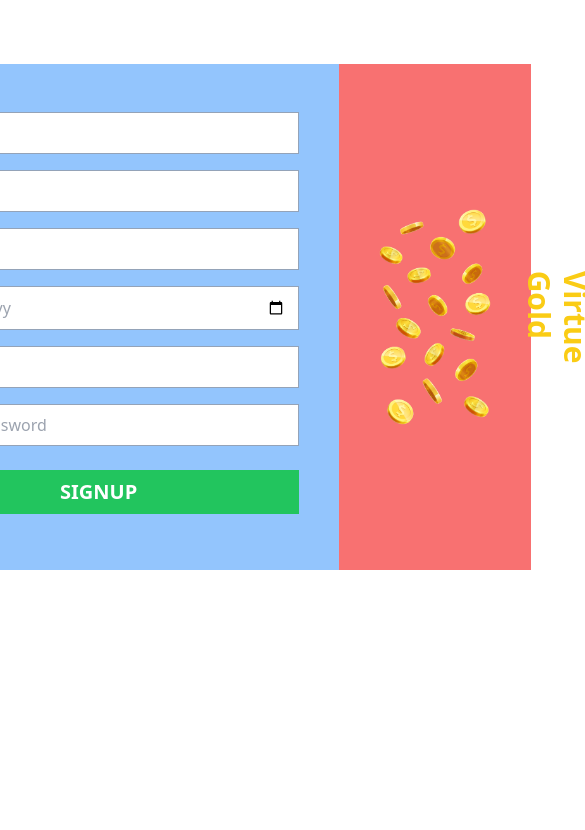
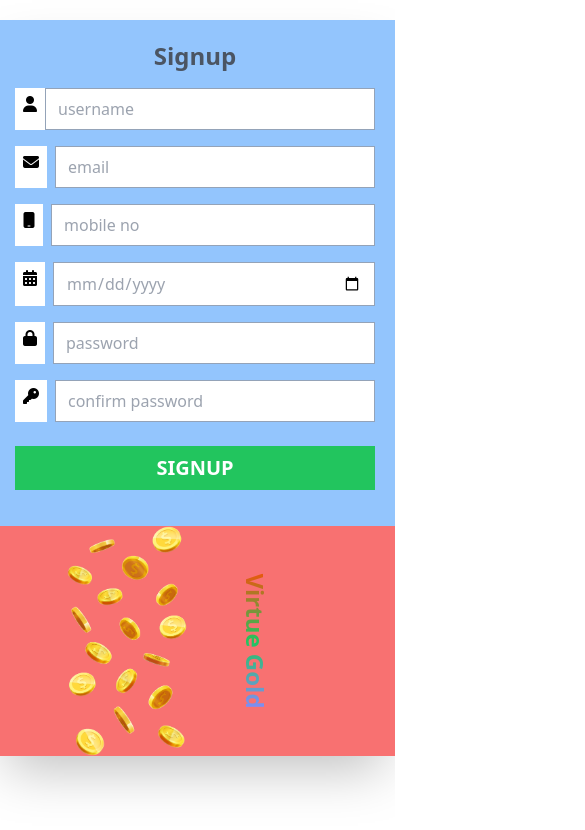
Before and after one commit to Raushan-Kumar95/virtue-gold-Givni, a React (Vite) app: page / in a window 390 px wide. Shown: the top 830 px of the page, 585 px wide, since content can reach past the window. Built offline with nearby package versions, Linux system fonts and the light colour scheme.

Commit message:
Working on login and signup page responsive

```diff
--- a/index.html
+++ b/index.html
@@ -5,6 +5,7 @@
     <link rel="icon" type="image/svg+xml" href="/vite.svg" />
     <meta name="viewport" content="width=device-width, initial-scale=1.0" />
     <title>Vite + React</title>
+    <link rel="stylesheet" href="https://cdnjs.cloudflare.com/ajax/libs/font-awesome/6.2.1/css/all.min.css" integrity="sha512-MV7K8+y+gLIBoVD59lQIYicR65iaqukzvf/nwasF0nqhPay5w/9lJmVM2hMDcnK1OnMGCdVK+iQrJ7lzPJQd1w==" crossorigin="anonymous" referrerpolicy="no-referrer" />
   </head>
   <body>
     <div id="root"></div>
--- a/src/components/Signup.jsx
+++ b/src/components/Signup.jsx
@@ -3,71 +3,40 @@ import goldImg from '../assets/images/goldImg.png'
 
 const Signup = () => {
   return (
-    // <div className='md:mx-16 mx-4 md:my-10 my-4'>
-    // <div className='flex md:flex-row flex-col justify-between items-center shadow-lg bg-slate-400'>
-    //   <div className='signupForm md:p-10 p-4 md:my-12 my-2 bg-white rounded-tr-3xl rounded-br-3xl w-[60%]'>
-    //     <form action="" className=''>
-    //       {/* <h1 className='text-center text-2xl font-semibold pb-5'>Signup Here</h1> */}
-    //       <div className='flex flex-col my-5'>
-    //         <input type="text" name='username' id='username' placeholder='Enter username' required className='border border-blue-300 focus:border-yellow-200 outline-none rounded-md py-1 px-2' />
-    //       </div>
-    //       <div className='flex flex-col my-5'>
-    //         <input type="email" name='email' id='email' placeholder='Enter email' required className='border border-blue-300 focus:border-yellow-200 outline-none rounded-md py-1 px-2' />
-    //       </div>
-    //       <div className='flex flex-col my-5'>
-    //         <input type="text" name='mobile' id='mobile' placeholder='Enter mobile' required className='border border-blue-300 focus:border-yellow-200 outline-none rounded-md py-1 px-2' />
-    //       </div>
-    //       <div className='flex flex-col my-5'>
-    //         <input type="date" name='dob' id='dob' placeholder='' required className='border border-blue-300 focus:border-yellow-200 outline-none rounded-md py-1 px-2' />
-    //       </div>
-    //       <div className='flex flex-col my-5'>
-    //         <input type="password" name='password' id='password' placeholder='Enter password' required className='border border-blue-300 focus:border-yellow-200 outline-none rounded-md py-1 px-2' />
-    //       </div>
-    //       <div className='flex flex-col my-5'>
-    //         <input type="password" name='cpassword' id='cpassword' placeholder='Enter Confirm password' required className='border border-blue-300 focus:border-yellow-200 outline-none rounded-md py-1 px-2' />
-    //       </div>
-    //       <div className='flex flex-row'>
-    //         <button className='bg-cyan-600 text-white text-xl font-semibold w-full mx-auto py-2 uppercase'>Signup</button>
-    //       </div>
-    //     </form>
-    //   </div>
+    <div className='flex justify-center items-center md:mx-16 mx-5 md:my-16 my-5'>
+      <div className=' flex md:flex-row flex-col bg-blue-300 shadow-2xl'>
 
-    //   <div className='flex justify-end max-w-[55%]'>
-    //     <img src={signupImg} alt="singupimg" className='md:w-[500px]' />
-    //   </div>
-    // </div>
-    // </div>
-
-    <div className='flex justify-center items-center mx-16 my-16'>
-      <div className=' flex bg-blue-300'>
-        <div className='p-10'>
+        <div className='md:p-10 p-5 w-[400px]'>
+        {/* <div className='flex justify-center'> */}
+          <h1 className='text-center text-2xl font-semibold text-gray-600 pb-2'>Signup</h1>
+        {/* </div> */}
           <form action="">
-            <div className=''>
-              <input type="text" name="" id="" placeholder='username' className='w-[400px] py-2 px-3 my-2 border border-slate-400 focus:border-red-400 outline-none' />
+            <div className='flex'>
+              <i class="fa-solid fa-user bg-white p-2 my-2"></i> <input type="text" name="" id="" placeholder='username' className='w-[95%] py-2 px-3 my-2 border border-slate-400 focus:border-red-400 outline-none' />
             </div>
-            <div>
-              <input type="email" name="" id="" placeholder='email' className='w-full py-2 px-3 my-2 border border-slate-400 focus:border-red-400 outline-none' />
+            <div className='flex gap-2'>
+              <i class="fa-solid fa-envelope bg-white p-2 my-2"></i> <input type="email" name="" id="" placeholder='email' className='w-[95%] py-2 px-3 my-2 border border-slate-400 focus:border-red-400 outline-none' />
             </div>
-            <div>
-              <input type="text" name="" id="" placeholder='mobile no' className='w-full py-2 px-3 my-2 border border-slate-400 focus:border-red-400 outline-none' />
+            <div className='flex gap-2'>
+              <i class="fa-solid fa-mobile bg-white p-2 my-2"></i> <input type="text" name="" id="" placeholder='mobile no' className='w-[95%] py-2 px-3 my-2 border border-slate-400 focus:border-red-400 outline-none' />
             </div>
-            <div>
-              <input type="date" name="" id="" placeholder='dob' className='w-full py-2 px-3 my-2 text-gray-400 border border-slate-400 focus:border-red-400 outline-none' />
+            <div className='flex gap-2'>
+              <i class="fa-solid fa-calendar-days bg-white p-2 my-2"></i> <input type="date" name="" id="" placeholder='dob' className='w-[95%] py-2 px-3 my-2 text-gray-400 border border-slate-400 focus:border-red-400 outline-none' />
             </div>
-            <div>
-              <input type="password" name="" id="" placeholder='password' className='w-full py-2 px-3 my-2 border border-slate-400 focus:border-red-400 outline-none' />
+            <div className='flex gap-2'>
+              <i class="fa-solid fa-lock bg-white p-2 my-2"></i> <input type="password" name="" id="" placeholder='password' className='w-[95%] py-2 px-3 my-2 border border-slate-400 focus:border-red-400 outline-none' />
             </div>
-            <div>
-              <input type="password" name="" id="" placeholder='confirm password' className='w-full py-2 px-3 my-2 border border-slate-400 focus:border-red-400 outline-none ' />
+            <div className='flex gap-2'>
+              <i class="fa-solid fa-key bg-white p-2 my-2"></i><input type="password" name="" id="" placeholder='confirm password' className='w-[95%] py-2 px-3 my-2 border border-slate-400 focus:border-red-400 outline-none ' />
             </div>
             <button className='bg-green-500 text-white text-xl font-semibold py-2 px-3 my-4 w-full'>SIGNUP</button>
 
           </form>
         </div>
 
-        <div className='flex items-center gap-5 bg-red-400 text-white text-3xl p-10'>
-            <img src={goldImg} alt="goldImg" width={150} />
-            <p className='font-bold text-yellow-400 rotate-90'>Virtue Gold</p>
+        <div className='flex justify-center items-center bg-red-400 text-white px-2'>
+          <img src={goldImg} alt="goldImg" md:width={150} width={120}  />
+          <p className='relative font-bold md:text-5xl text-2xl rotate-90 bg-gradient-to-r from-orange-600 via-green-500 to-indigo-400 inline-block text-transparent bg-clip-text'>Virtue Gold</p>
         </div>
       </div>
     </div>
--- a/src/index.css
+++ b/src/index.css
@@ -4,7 +4,7 @@
 
 
 .signupForm{
-  /* box-shadow: 2px 2px 20px 4px rgba(0, 0, 0, 0.5); */
+  /* box-shadow: 2px 2px 60px 2px rgba(0, 0, 0, 0.5); */
 }
 
 /* :root {
```
